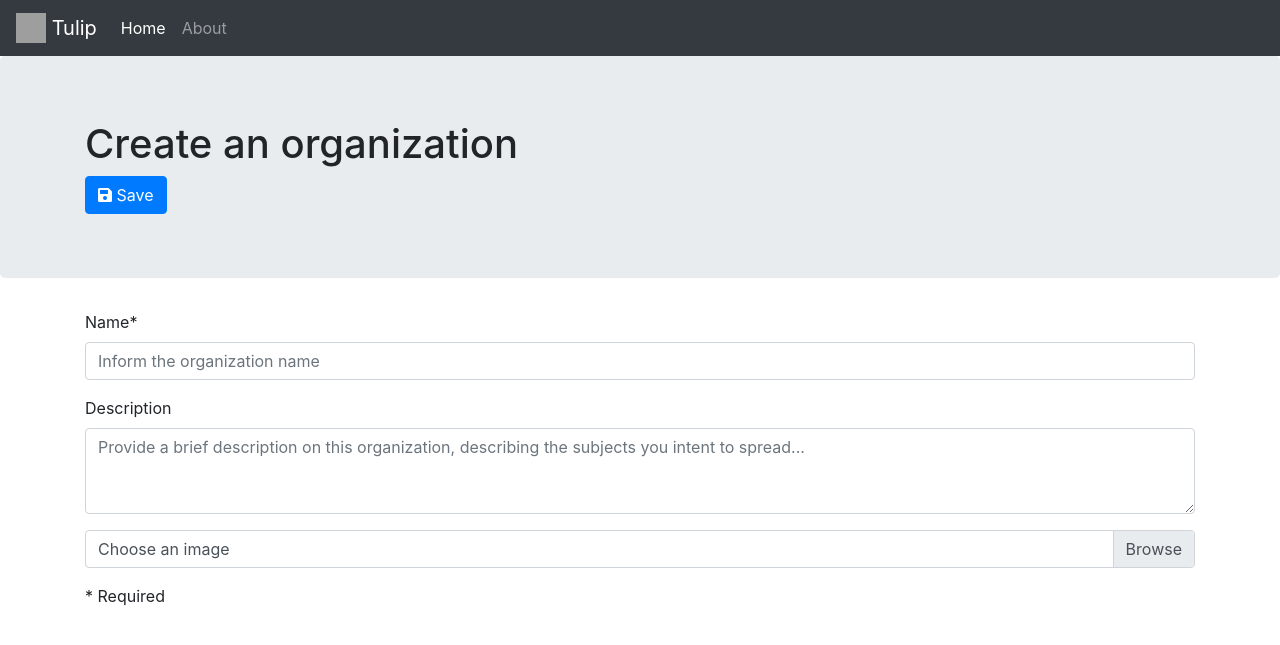
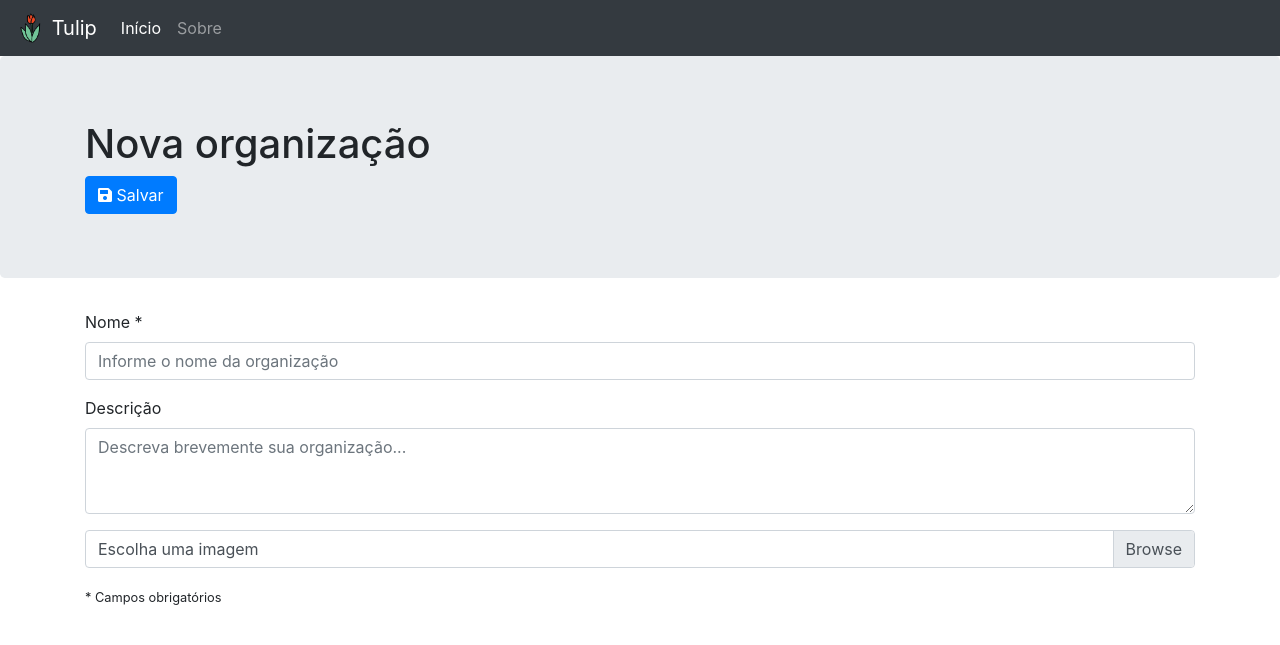
Before and after one commit to pauloafpjunior/tulip, a CodeIgniter app: page /tulip/organizations/save in a window 1280 px wide. Shown: the top 645 px of the page. Run offline with CodeIgniter, Linux system fonts and the light colour scheme; some libraries are stand-ins or nearby versions; grey boxes are pictures that could not be loaded.

Commit message:
new version

```diff
--- a/application/config/routes.php
+++ b/application/config/routes.php
@@ -2,6 +2,7 @@
 defined('BASEPATH') OR exit('No direct script access allowed');
 
 $route['organizations/view/(:any)'] = 'organizations/view/$1';
+$route['organizations/save'] = 'organizations/save';
 $route['organizations/create'] = 'organizations/create';
 $route['default_controller'] = 'organizations';
 $route['404_override'] = '';
--- a/application/controllers/Organizations.php
+++ b/application/controllers/Organizations.php
@@ -14,7 +14,7 @@ class Organizations extends CI_Controller {
 
 	public function index()
 	{
-		$data['title'] = 'My organizations';
+		$data['title'] = 'Minhas organizações';
 		$data['organizations'] = $this->organizations_model->getAll();
 		$this->load->view('templates/header');
 		$this->load->view('organizations/index', $data);
@@ -23,7 +23,7 @@ class Organizations extends CI_Controller {
 
 	public function create()
 	{
-		$data['title'] = 'Create an organization';
+		$data['title'] = 'Nova organização';
 		$this->load->view('templates/header');
 		$this->load->view('organizations/create', $data);
 		$this->load->view('templates/footer');
@@ -31,16 +31,16 @@ class Organizations extends CI_Controller {
 
 	public function view($org_id = NULL)
 	{
-		if (!$org_id) {
-			redirect('organizations');
-		} else {
+		if ($org_id && is_numeric($org_id)) {
 			$data['title'] = 'Bulletins';
 			$data['organization'] = $this->organizations_model->getOrganization($org_id);
-			$data['bulletins'] = $this->bulletins_model->getAll();
+			$data['bulletins'] = $this->bulletins_model->getAll($org_id);
 
 			$this->load->view('templates/header');
 			$this->load->view('bulletins/index', $data);
 			$this->load->view('templates/footer');
+		} else {
+			redirect('organizations');
 		}
 	}
 
--- a/application/helpers/mydate_helper.php
+++ b/application/helpers/mydate_helper.php
@@ -8,13 +8,13 @@ function time_elapsed_string($datetime, $full = false) {
     $diff->d -= $diff->w * 7;
 
     $string = array(
-        'y' => 'year',
-        'm' => 'month',
-        'w' => 'week',
-        'd' => 'day',
-        'h' => 'hour',
-        'i' => 'minute',
-        's' => 'second',
+        'y' => 'ano',
+        'm' => 'mês',
+        'w' => 'semana',
+        'd' => 'dia',
+        'h' => 'hora',
+        'i' => 'minuto',
+        's' => 'segundo',
     );
     foreach ($string as $k => &$v) {
         if ($diff->$k) {
@@ -25,5 +25,5 @@ function time_elapsed_string($datetime, $full = false) {
     }
 
     if (!$full) $string = array_slice($string, 0, 1);
-    return $string ? implode(', ', $string) . ' ago' : 'just now';
+    return $string ? implode(', ', $string) . ' atrás' : 'agora';
 }
--- a/application/models/Bulletins_model.php
+++ b/application/models/Bulletins_model.php
@@ -4,9 +4,11 @@
 			$this->load->database();
 		}
 
-		public function getAll(){
+		public function getAll($org_id){
 			$this->db->order_by('created_at', 'DESC');
-			return $this->db->get('bulletins')->result_array();
+			return $this->db->get_where('bulletins', array(
+				'organization_id' => $org_id
+			))->result_array();
 		}
 
 
--- a/application/views/organizations/create.php
+++ b/application/views/organizations/create.php
@@ -1,29 +1,30 @@
 <?php echo form_open_multipart('organizations/save'); ?>
-
   <div class="jumbotron">
     <div class="container">
       <h1><?= $title ?></h1>
       <button type="submit" class="btn btn-primary">
-        <i class="fa fa-save"></i> Save
+        <i class="fa fa-save"></i>
+        Salvar
       </button>
     </div>
   </div>
   <div class="container">
   <div class="form-group" ?>
-    <label for="name">Name*</label>
-    <input type="text" class="form-control  <?php if(form_error('name')){echo 'is-invalid';} ?>" id="name" name="name" placeholder="Inform the organization name">
+    <label for="name">Nome *</label>
+    <input type="text" class="form-control  <?php if(form_error('name')){echo 'is-invalid';} ?>" id="name" name="name" placeholder="Informe o nome da organização">
     <?php echo form_error('name', '<div class="invalid-feedback">' ,'</div>'); ?>
   </div>
   <div class="form-group">
-    <label for="description">Description</label>
+    <label for="description">Descrição</label>
     <textarea class="form-control" id="description" name="description" rows="3"
-      placeholder="Provide a brief description on this organization, describing the subjects you intent to spread..."></textarea>
+      placeholder="Descreva brevemente sua organização..."></textarea>
   </div>
   <div class="form-group">
     <div class="custom-file">
       <input type="file" class="custom-file-input" id="image" name="image" size="20">
-      <label class="custom-file-label" for="image">Choose an image</label>
+      <label class="custom-file-label" for="image">Escolha uma imagem</label>
     </div>
   </div>
-  <p>* Required</p>
+  <small>* Campos obrigatórios</small>
+
 </form>
--- a/application/views/templates/footer.php
+++ b/application/views/templates/footer.php
@@ -1,4 +1,3 @@
-      <!-- Bootstrap 4.0 -->
       <script src="https://code.jquery.com/jquery-3.2.1.slim.min.js" integrity="sha384-KJ3o2DKtIkvYIK3UENzmM7KCkRr/rE9/Qpg6aAZGJwFDMVNA/GpGFF93hXpG5KkN" crossorigin="anonymous"></script>
       <script src="https://cdnjs.cloudflare.com/ajax/libs/popper.js/1.12.9/umd/popper.min.js" integrity="sha384-ApNbgh9B+Y1QKtv3Rn7W3mgPxhU9K/ScQsAP7hUibX39j7fakFPskvXusvfa0b4Q" crossorigin="anonymous"></script>
       <script src="https://maxcdn.bootstrapcdn.com/bootstrap/4.0.0/js/bootstrap.min.js" integrity="sha384-JZR6Spejh4U02d8jOt6vLEHfe/JQGiRRSQQxSfFWpi1MquVdAyjUar5+76PVCmYl" crossorigin="anonymous"></script>
--- a/application/views/templates/header.php
+++ b/application/views/templates/header.php
@@ -1,25 +1,21 @@
 <!doctype html>
-<html lang="en">
+<html lang="pt-br">
   <head>
     <meta charset="utf-8">
     <meta http-equiv="X-UA-Compatible" content="IE=edge">
     <meta name="viewport" content="width=device-width, initial-scale=1, shrink-to-fit=no">
-    <title>Tulip - Spread the Good News</title>
 
-    <!-- Bootstrap 4.0 -->
+    <title>Tulip - Espalhe as Boas-Novas</title>
+
     <link rel="stylesheet" href="https://maxcdn.bootstrapcdn.com/bootstrap/4.0.0/css/bootstrap.min.css" integrity="sha384-Gn5384xqQ1aoWXA+058RXPxPg6fy4IWvTNh0E263XmFcJlSAwiGgFAW/dAiS6JXm" crossorigin="anonymous">
-
-    <!-- Font Awesome -->
     <link rel="stylesheet" href="https://use.fontawesome.com/releases/v5.2.0/css/all.css" integrity="sha384-hWVjflwFxL6sNzntih27bfxkr27PmbbK/iSvJ+a4+0owXq79v+lsFkW54bOGbiDQ" crossorigin="anonymous">
-
     <link rel="stylesheet" href="<?php echo base_url(); ?>assets/css/style.css">
-
 </head>
 <body>
 
 <nav class="navbar navbar-expand-lg navbar-dark bg-dark">
-  <a class="navbar-brand" href="#">
-    <img src="<?php echo base_url(); ?>/assets/images/logo.png" width="30" height="30" class="d-inline-block align-top" alt="">
+  <a class="navbar-brand" href="organizations">
+    <img src="<?php echo base_url(); ?>/assets/images/other/logo.png" width="30" height="30" class="d-inline-block align-top" alt="">
     Tulip
   </a>
   <button class="navbar-toggler" type="button" data-toggle="collapse" data-target="#navbarSupportedContent" aria-controls="navbarSupportedContent" aria-expanded="false" aria-label="Toggle navigation">
@@ -29,10 +25,10 @@
   <div class="collapse navbar-collapse" id="navbarSupportedContent">
     <ul class="navbar-nav mr-auto">
       <li class="nav-item active">
-        <a class="nav-link" href="<?php echo base_url(); ?>organizations">Home</a>
+        <a class="nav-link" href="organizations">Início</a>
       </li>
       <li class="nav-item">
-        <a class="nav-link" href="#">About</a>
+        <a class="nav-link" href="#">Sobre</a>
       </li>
     </ul>
   </div>
--- a/assets/css/style.css
+++ b/assets/css/style.css
@@ -8,25 +8,3 @@
 .post-thumb{
 	width:100%;
 }
-
-.pagination-links{
-	margin:30px 0;
-}
-
-.pagination-links strong{
-	padding: 8px 13px;
-	margin:5px;
-	background: #f4f4f4;
-	border: 1px #ccc solid;
-}
-
-a.pagination-link{
-	padding: 8px 13px;
-	margin:5px;
-	background: #f4f4f4;
-	border: 1px #ccc solid;
-}
-
-.cat-delete{
-	display:inline;
-}
```
Also changed, not shown: application/controllers/Bulletins.php (+9 -0 lines), application/views/bulletins/create.php (added, +30 -0 lines), application/views/bulletins/index.php (+3 -4 lines), application/views/organizations/index.php (+12 -13 lines), assets/images/other/logo.png (renamed from assets/images/organizations/logo.png).
